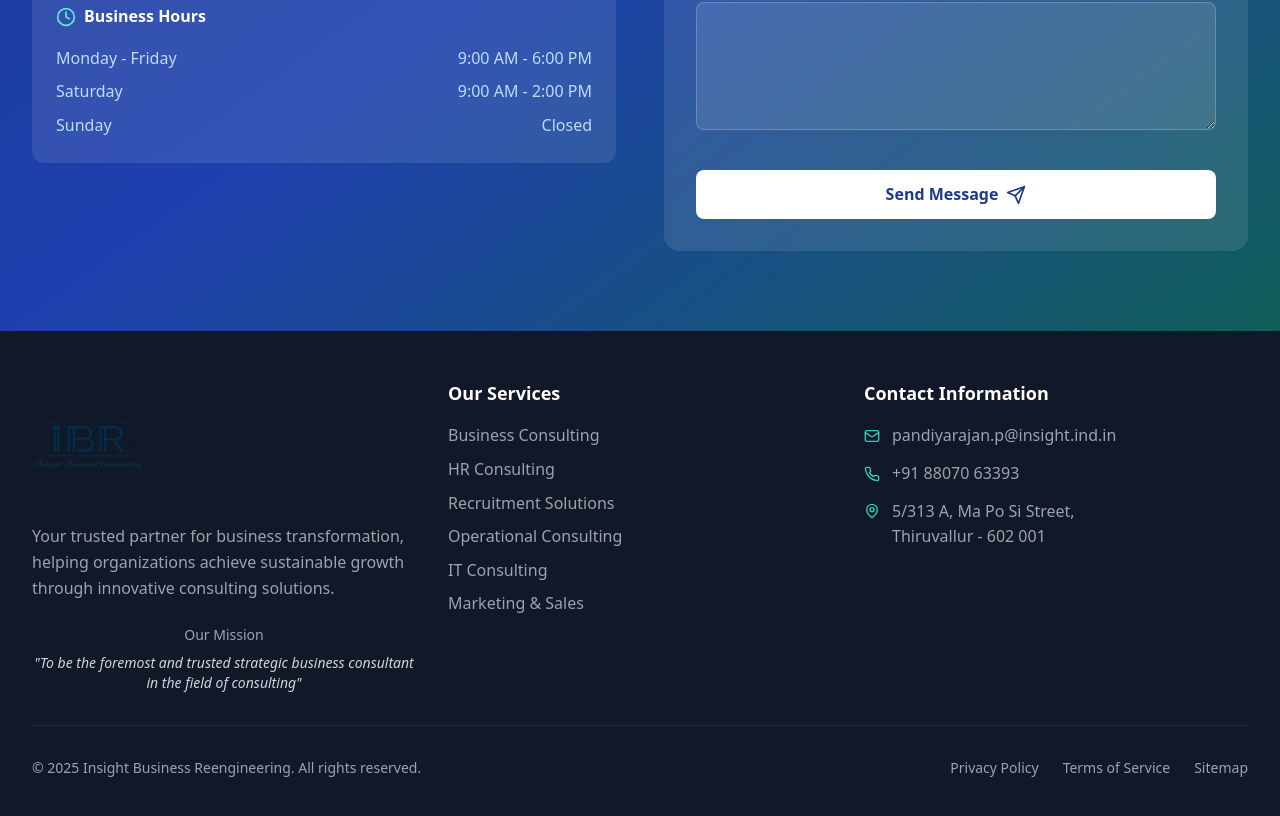
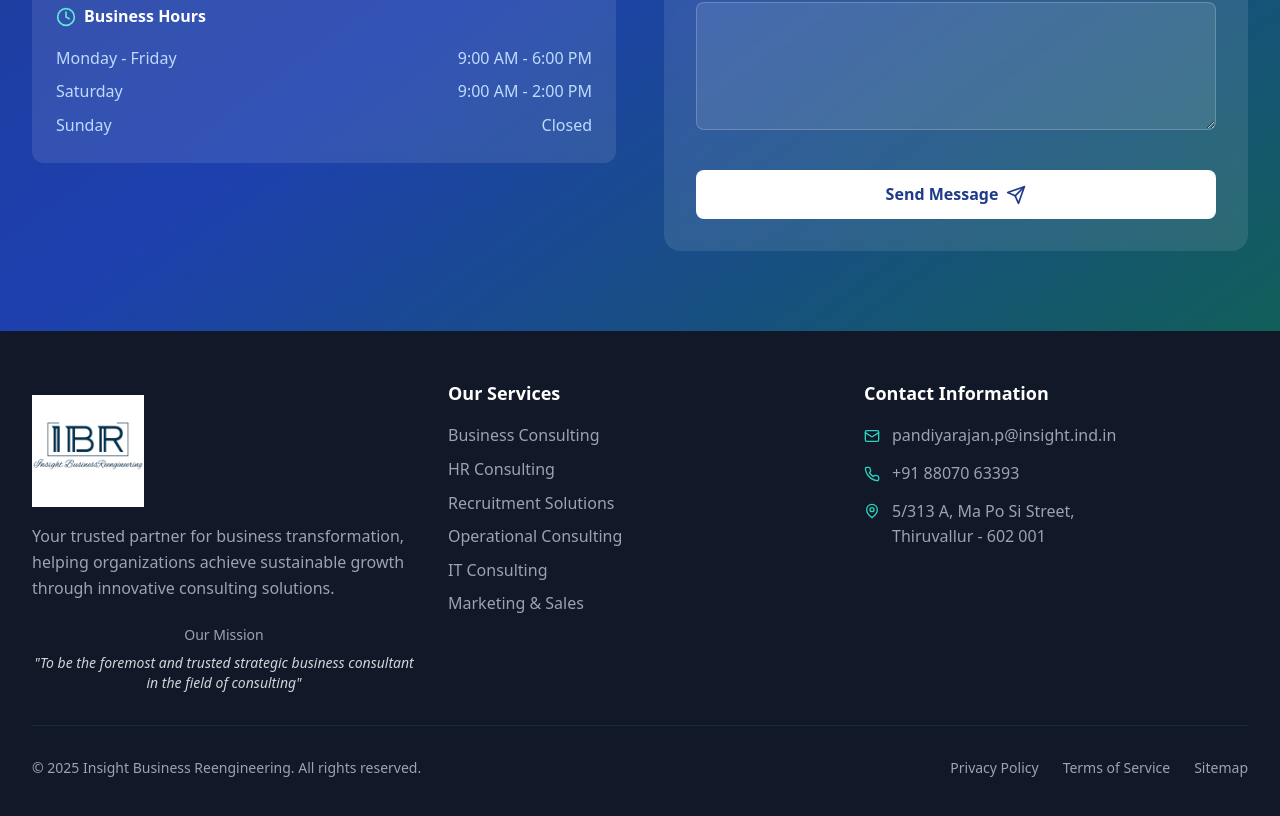
Before and after one commit to anif-antony/IBR, a React (Vite) app: page / in a window 1280 px wide. Shown: the part 5934-6750 px from the top of the page. Built offline with nearby package versions, Linux system fonts and the light colour scheme.

Commit message:
change logo

```diff
--- a/src/components/Footer.tsx
+++ b/src/components/Footer.tsx
@@ -15,7 +15,7 @@
               src={logo}
               alt="Insight Business Reengineering Logo"
 
-            className="mt-4 h-20 sm:h-24 md:h-28 lg:h-28 xl:h-30 2xl:h-32 w-auto object-contain"/>
+            className="mt-4 h-20 sm:h-24 md:h-28 lg:h-28 xl:h-30 2xl:h-32 w-auto object-contain bg-white"/>
           </div>
             </div>
             <p className="text-gray-400 leading-relaxed mb-6">
```
